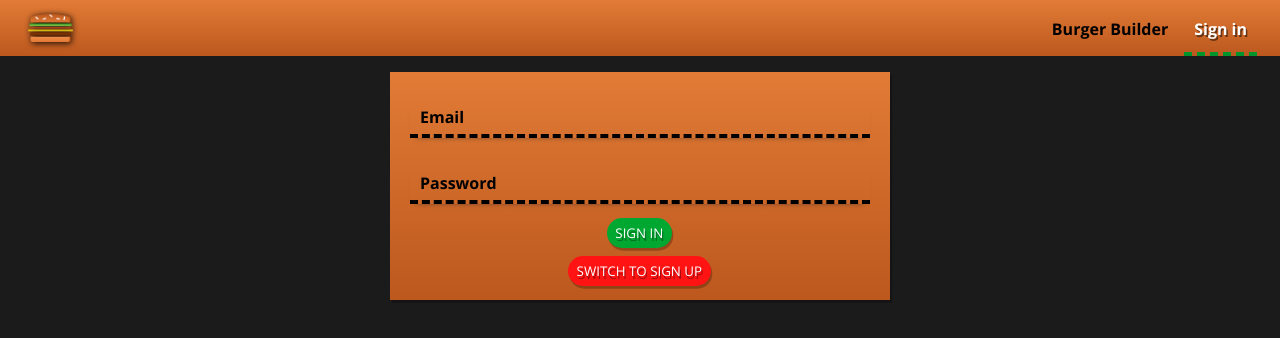
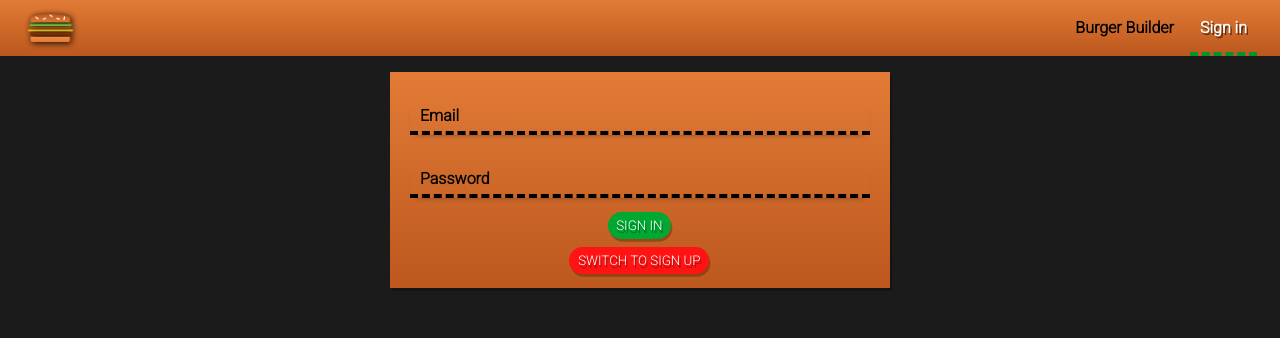
Before and after one commit to NikolaNovak/BurgerBuilder, a React (Create React App) app in the folder burger-builder/: page /auth in a window 1280 px wide. Shown: the top 338 px of the page. Built offline with nearby package versions, Linux system fonts and the light colour scheme.

Commit message:
Changed font and updated API key storing, gitignore & README
The README now gives a better overview of the project and its functionalities.

```diff
--- a/burger-builder/src/index.css
+++ b/burger-builder/src/index.css
@@ -1,8 +1,10 @@
+@import url("https://fonts.googleapis.com/css2?family=Roboto:wght@300&display=swap");
+
 body {
   background-color: #1b1b1b;
   color: white;
   margin: 0;
-  font-family: "Open Sans", sans-serif;
+  font-family: Roboto, "Open Sans", sans-serif;
   -webkit-font-smoothing: antialiased;
   -moz-osx-font-smoothing: grayscale;
 }
--- a/burger-builder/src/store/actions/auth.js
+++ b/burger-builder/src/store/actions/auth.js
@@ -1,5 +1,4 @@
 import * as actionTypes from "./actionTypes";
-import { API_KEY } from "../../api";
 import axios from "axios";
 
 export const authStart = () => {
@@ -50,9 +49,10 @@ export const auth = (email, password, isSignUp) => {
       returnSecureToken: true,
     };
 
-    let url = `https://identitytoolkit.googleapis.com/v1/accounts:signInWithPassword?key=${API_KEY}`;
+    let url = `https://identitytoolkit.googleapis.com/v1/accounts:signInWithPassword?key=${process.env.REACT_APP_FIREBASE_API_KEY}`;
 
-    if (isSignUp) url = `https://identitytoolkit.googleapis.com/v1/accounts:signUp?key=${API_KEY}`;
+    if (isSignUp)
+      url = `https://identitytoolkit.googleapis.com/v1/accounts:signUp?key=${process.env.REACT_APP_FIREBASE_API_KEY}`;
 
     axios
       .post(url, authData)
```
Also changed, not shown: 2 other files (tests, documents, lock files or other folders).
